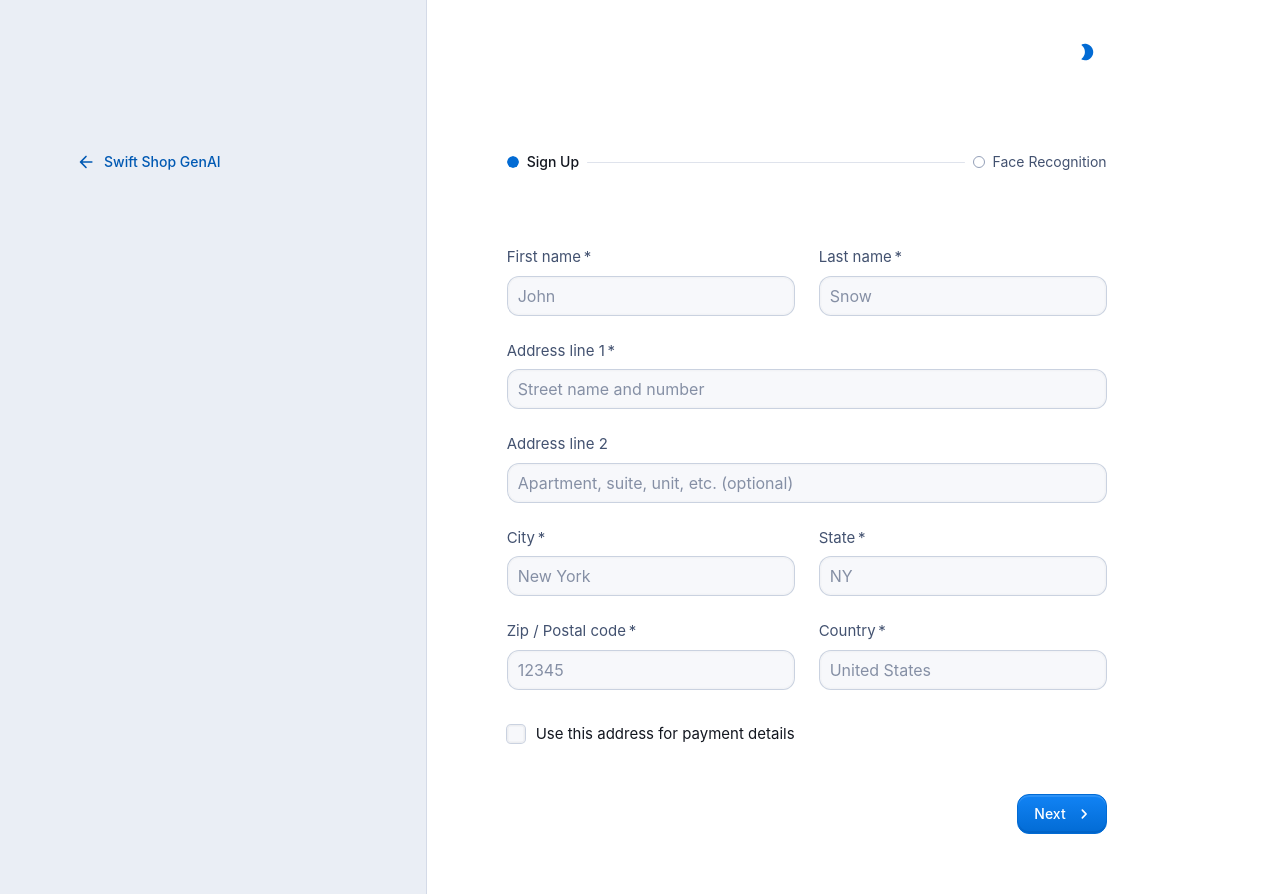
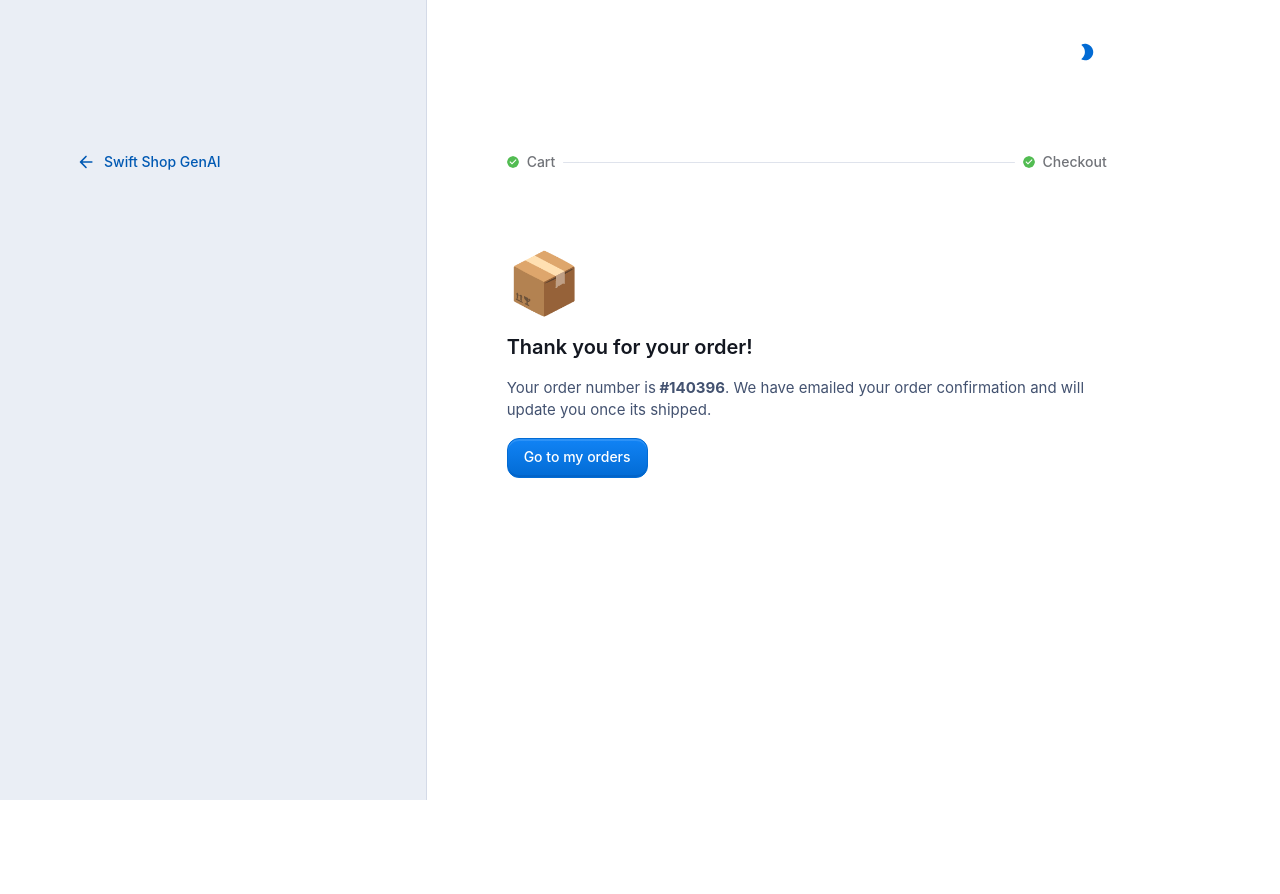
Before and after one commit to gen-ai-challengers/gen-ai-react-ui, a React (Create React App) app: page /checkout in a window 1280 px wide. After the commit the page ends 800 px from the top, so only its background shows below. Built offline with nearby package versions, Linux system fonts and the light colour scheme.

Commit message:
Checkout

```diff
--- a/src/catalogue/catalogueHome.jsx
+++ b/src/catalogue/catalogueHome.jsx
@@ -14,11 +14,14 @@ import { styled, css } from '@mui/system';
 import { Modal as BaseModal } from '@mui/base/Modal';
 import MediaPipe1 from '../components/mediaPipe1';
 import ModalPreview from './modal';
+import axios from 'axios';
 const CatelogueHome = () => {
   const canvasRef = useRef(null);
   const [open, setOpen] = React.useState(false);
   const [selectedProduct, setSelectedProduct] = React.useState(false);
-  const handleOpen = () => setOpen(true);
+  const handleOpen = (key) =>{
+    setOpen(true);
+  }
   const handleClose = () => setOpen(false);
   var catalogueMeshes = [
     { key: 'converse__free', position: { x: 2.25, y: 0, z: 0 }, scaling: { x: .06, y: .06, z: .06 }, rotation: 100, name: 'Converse Shoe', price: '1000' },
@@ -112,6 +115,7 @@ const CatelogueHome = () => {
       const bag2 = SceneLoader.ImportMesh(null, "./models/store/", mesh.key + ".glb", scene, function (newMeshes) {
         newMeshes[0].getChildMeshes()[0].metadata = mesh.key;
         // newMeshes[0].metadata=mesh.key;
+        console.log( mesh.key,newMeshes[0])
         const importedMesh = newMeshes[0];
         importedMesh.position.set(mesh.position.x, mesh.position.y, mesh.position.z);
         importedMesh.rotation.x = mesh.rotation;
@@ -122,7 +126,7 @@ const CatelogueHome = () => {
           console.log(hit,newMeshes,mesh.key)
           // if (hit.pickedMesh && newMeshes.find((f) => f.id == hit.pickedMesh.id)) {
             if (hit.pickedMesh && hit.pickedMesh.metadata == mesh.key) {
-            handleOpen();
+            handleOpen(mesh.key);
             setSelectedProduct(mesh)
             console.log(hit.pickedMesh);
             return;
--- a/src/catalogue/modal.jsx
+++ b/src/catalogue/modal.jsx
@@ -4,6 +4,7 @@ import { styled } from '@mui/material/styles';
 import Box from '@mui/material/Box';
 import Paper from '@mui/material/Paper';
 import Grid from '@mui/material/Grid';
+import Button from '@mui/material/Button';
 import '@babylonjs/loaders'; // Register loaders
 import "@babylonjs/core/Loading/loadingScreen";
 import "@babylonjs/loaders/glTF";
@@ -11,11 +12,13 @@ import "@babylonjs/core/Materials/standardMaterial";
 import "@babylonjs/core/Materials/Textures/Loaders/envTextureLoader";
 import "@babylonjs/core/Animations/animatable"
 import { SceneLoader } from "@babylonjs/core/Loading/sceneLoader";
+import { useNavigate } from 'react-router-dom';
 import {
   Unstable_NumberInput as BaseNumberInput,
   NumberInputProps,
   numberInputClasses,
 } from '@mui/base/Unstable_NumberInput';
+import axios from 'axios';
 const Item = styled(Paper)(({ theme }) => ({
   backgroundColor: theme.palette.mode === 'dark' ? '#1A2027' : '#fff',
   ...theme.typography.body2,
@@ -55,6 +58,15 @@ export default function ModalPreview(props) {
   const handleClose = () => setOpen(false);
   const [selectedProduct, setSelectedProduct] = React.useState(false);
   const canvasPreviewRef = useRef(null);
+  const navigate = useNavigate();
+  useEffect(() => {
+    // const getImageData=()=>{
+    //   var formData = new FormData(this);
+    //   var fileInput = file;
+    //   formData.append("user_image", fileInput);
+    //   axios.post('/chat',formData)
+    // }
+  },[]);
   useEffect(() => {
     console.log('props', props)
     if (props.product) {
@@ -101,6 +113,9 @@ export default function ModalPreview(props) {
       engine.dispose();
     };
   }, [props, selectedProduct]);
+  const handleCheckout=()=>{
+    navigate('/checkout');
+  }
   return (
     <div>
       <span> </span>
@@ -124,6 +139,16 @@ export default function ModalPreview(props) {
                 }
               />
             </Box>
+            <Box
+              sx={{
+                display: 'flex',
+                textAlign:'center',
+                gap: 2,
+                paddingTop:'10px'
+              }}
+            >
+              <Button   onClick={handleCheckout} variant="contained">Checkout</Button>
+              </Box>
           </Grid>
           </Grid>
           <Grid item xs={8}>
@@ -215,77 +240,3 @@ const InputElement = styled('input')(
   outline: 0;
 `,
 );
-
-const Button = styled('button')(
-  ({ theme }) => `
-  display: flex;
-  flex-flow: row nowrap;
-  justify-content: center;
-  align-items: center;
-  appearance: none;
-  padding: 0;
-  width: 19px;
-  height: 20px;
-  font-family: system-ui, sans-serif;
-  font-size: 0.875rem;
-  line-height: 1;
-  box-sizing: border-box;
-  background: ${theme.palette.mode === 'dark' ? grey[900] : '#fff'};
-  border: 0;
-  color: ${theme.palette.mode === 'dark' ? grey[300] : grey[900]};
-  transition-property: all;
-  transition-timing-function: cubic-bezier(0.4, 0, 0.2, 1);
-  transition-duration: 120ms;
-
-  &:hover {
-    background: ${theme.palette.mode === 'dark' ? grey[800] : grey[50]};
-    border-color: ${theme.palette.mode === 'dark' ? grey[600] : grey[300]};
-    cursor: pointer;
-  }
-
-  &.${numberInputClasses.incrementButton} {
-    grid-column: 4/5;
-    grid-row: 1/2;
-    border-top-left-radius: 4px;
-    border-top-right-radius: 4px;
-    border: 1px solid;
-    border-bottom: 0;
-    border-color: ${theme.palette.mode === 'dark' ? grey[700] : grey[200]};
-    background: ${theme.palette.mode === 'dark' ? grey[900] : grey[50]};
-    color: ${theme.palette.mode === 'dark' ? grey[200] : grey[900]};
-
-    &:hover {
-      cursor: pointer;
-      color: #FFF;
-      background: ${theme.palette.mode === 'dark' ? blue[600] : blue[500]};
-      border-color: ${theme.palette.mode === 'dark' ? blue[400] : blue[600]};
-    }
-  }
-
-  &.${numberInputClasses.decrementButton} {
-    grid-column: 4/5;
-    grid-row: 2/3;
-    border-bottom-left-radius: 4px;
-    border-bottom-right-radius: 4px;
-    border: 1px solid;
-    border-color: ${theme.palette.mode === 'dark' ? grey[700] : grey[200]};
-    background: ${theme.palette.mode === 'dark' ? grey[900] : grey[50]};
-    color: ${theme.palette.mode === 'dark' ? grey[200] : grey[900]};
-
-    &:hover {
-      cursor: pointer;
-      color: #FFF;
-      background: ${theme.palette.mode === 'dark' ? blue[600] : blue[500]};
-      border-color: ${theme.palette.mode === 'dark' ? blue[400] : blue[600]};
-    }
-  }
-
-  & .arrow {
-    transform: translateY(-1px);
-  }
-
-  & .arrow {
-    transform: translateY(-1px);
-  }
-`,
-);
--- a/src/checkout/Checkout.tsx
+++ b/src/checkout/Checkout.tsx
@@ -52,7 +52,7 @@ function ToggleCustomTheme({
   );
 }
 
-const steps = ['Sign Up', 'Face Recognition'];
+const steps = ['Cart', 'Checkout'];
 
 function getStepContent(step: number) {
   switch (step) {
@@ -70,7 +70,7 @@ export default function Checkout() {
   const [showCustomTheme, setShowCustomTheme] = React.useState(true);
   const checkoutTheme = createTheme(getCheckoutTheme(mode));
   const defaultTheme = createTheme({ palette: { mode } });
-  const [activeStep, setActiveStep] = React.useState(0);
+  const [activeStep, setActiveStep] = React.useState(2);
 
   const toggleColorMode = () => {
     setMode((prev) => (prev === 'dark' ? 'light' : 'dark'));
```
Also changed, not shown: public/blackbag1.png (added).
